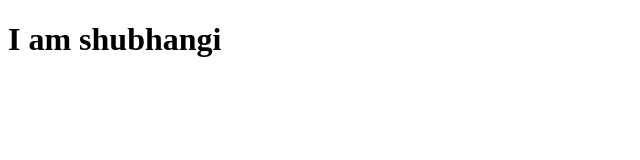
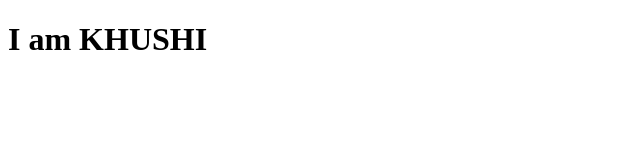
Before and after one commit to Khushi8929/shub-test, a plain HTML site: page index.html in a window 1280 px wide. Shown: the whole page, without its empty margins (0-640 px from the left). Drawn offline with Linux system fonts and the light colour scheme.

Commit message:
Update index.html

```diff
--- a/index.html
+++ b/index.html
@@ -6,6 +6,6 @@
     <title>Document</title>
 </head>
 <body>
-    <h1>I am shubhangi</h1>
+    <h1>I am KHUSHI</h1>
 </body>
 </html>
```
